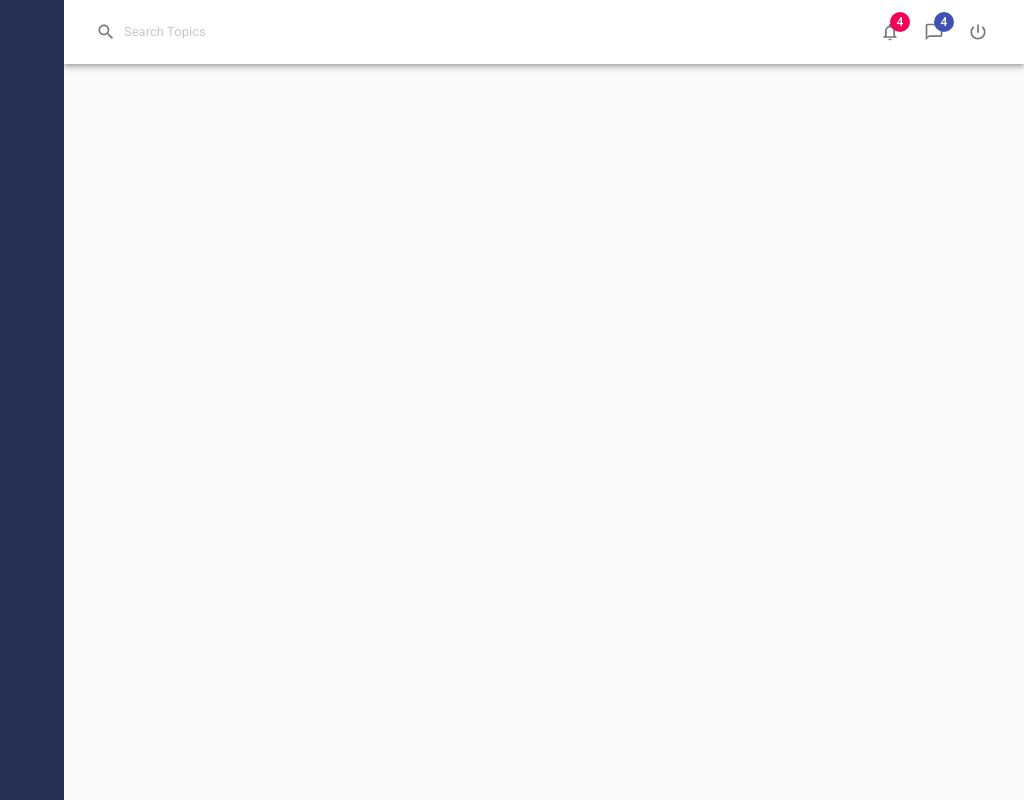
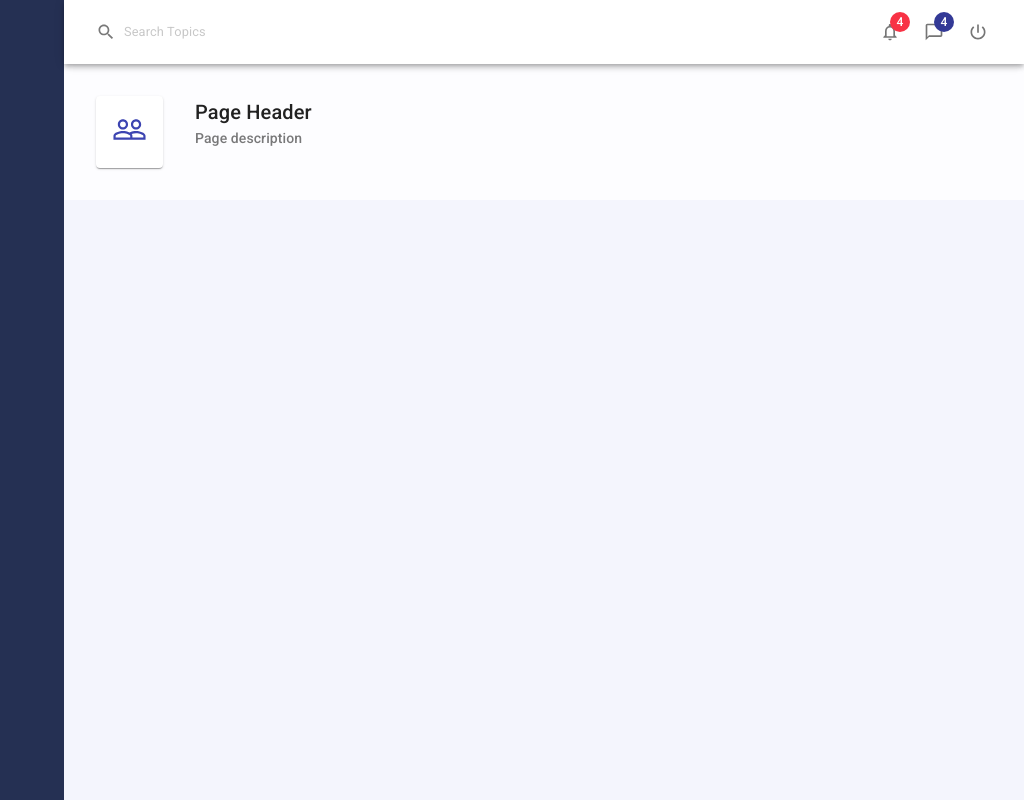
Before and after one commit to corey-hammond/react-material-ui-example, a React (Create React App) app: page / in a window 1280 px wide. Shown: the whole page, without its empty margins (256-1280 px from the left). Built offline with nearby package versions, Linux system fonts and the light colour scheme.

Commit message:
adding initial page header

```diff
--- a/src/App/App.js
+++ b/src/App/App.js
@@ -1,8 +1,34 @@
-import { CssBaseline, makeStyles } from '@material-ui/core';
+import { createMuiTheme, CssBaseline, makeStyles } from '@material-ui/core';
 import React from 'react';
 import './App.css';
 import Header from './components/Header';
 import SideMenu from './components/SideMenu';
+import { ThemeProvider } from '@material-ui/core/styles';
+import PageHeader from './components/PageHeader';
+import PeopleOutlineIcon from '@material-ui/icons/PeopleOutline';
+
+const theme = createMuiTheme({
+  palette: {
+    primary: {
+      main: '#333996',
+      light: '#3c44b126',
+    },
+    secondary: {
+      main: '#f83245',
+      light: '#f8324526',
+    },
+    background: {
+      default: '#f4f5fd',
+    },
+  },
+  overrides: {
+    MuiAppBar: {
+      root: {
+        transform: 'translateZ(0)',
+      },
+    },
+  },
+});
 
 const useStyles = makeStyles({
   appMain: {
@@ -13,14 +39,20 @@
 
 function App() {
   const classes = useStyles();
+
   return (
-    <>
+    <ThemeProvider theme={theme}>
       <CssBaseline />
       <SideMenu />
       <div className={classes.appMain}>
         <Header />
+        <PageHeader
+          title='Page Header'
+          subtitle='Page description'
+          icon={<PeopleOutlineIcon fontSize='large' />}
+        />
       </div>
-    </>
+    </ThemeProvider>
   );
 }
 
--- a/src/App/components/Header.js
+++ b/src/App/components/Header.js
@@ -13,22 +13,22 @@
 import SearchIcon from '@material-ui/icons/Search';
 import React from 'react';
 
-const useStyles = makeStyles({
+const useStyles = makeStyles((theme) => ({
   root: {
     backgroundColor: '#fff',
   },
   searchInput: {
     opacity: '0.6',
-    padding: '0px 8px',
+    padding: `0px ${theme.spacing(1)}px`,
     fontSize: '0.8rem',
     '&:hover': {
       backgroundColor: '#f2f2f2',
     },
     '& .MuiSvgIcon-root': {
-      marginRight: '8px',
+      marginRight: theme.spacing(1),
     },
   },
-});
+}));
 
 export default function Header() {
   const classes = useStyles();
--- /dev/null
+++ b/src/App/components/PageHeader.js
@@ -0,0 +1,44 @@
+import { Card, makeStyles, Paper, Typography } from '@material-ui/core';
+import React from 'react';
+
+const useStyles = makeStyles((theme) => ({
+  root: {
+    backgroundColor: '#fdfdff',
+  },
+  pageHeader: {
+    padding: theme.spacing(4),
+    display: 'flex',
+    marginBottom: theme.spacing(3),
+  },
+  pageIcon: {
+    display: 'inline-block',
+    padding: theme.spacing(2),
+    color: '#3c44b1',
+  },
+  pageTitle: {
+    paddingLeft: theme.spacing(4),
+    '& .MuiTypography-subtitle2': {
+      opacity: '0.6',
+    },
+  },
+}));
+
+export default function PageHeader(props) {
+  const classes = useStyles();
+  const { title, subtitle, icon } = props;
+  return (
+    <Paper elevation={0} square className={classes.root}>
+      <div className={classes.pageHeader}>
+        <Card className={classes.pageIcon}>{icon}</Card>
+        <div className={classes.pageTitle}>
+          <Typography variant='h6' component='div'>
+            {title}
+          </Typography>
+          <Typography variant='subtitle2' component='div'>
+            {subtitle}
+          </Typography>
+        </div>
+      </div>
+    </Paper>
+  );
+}
```
